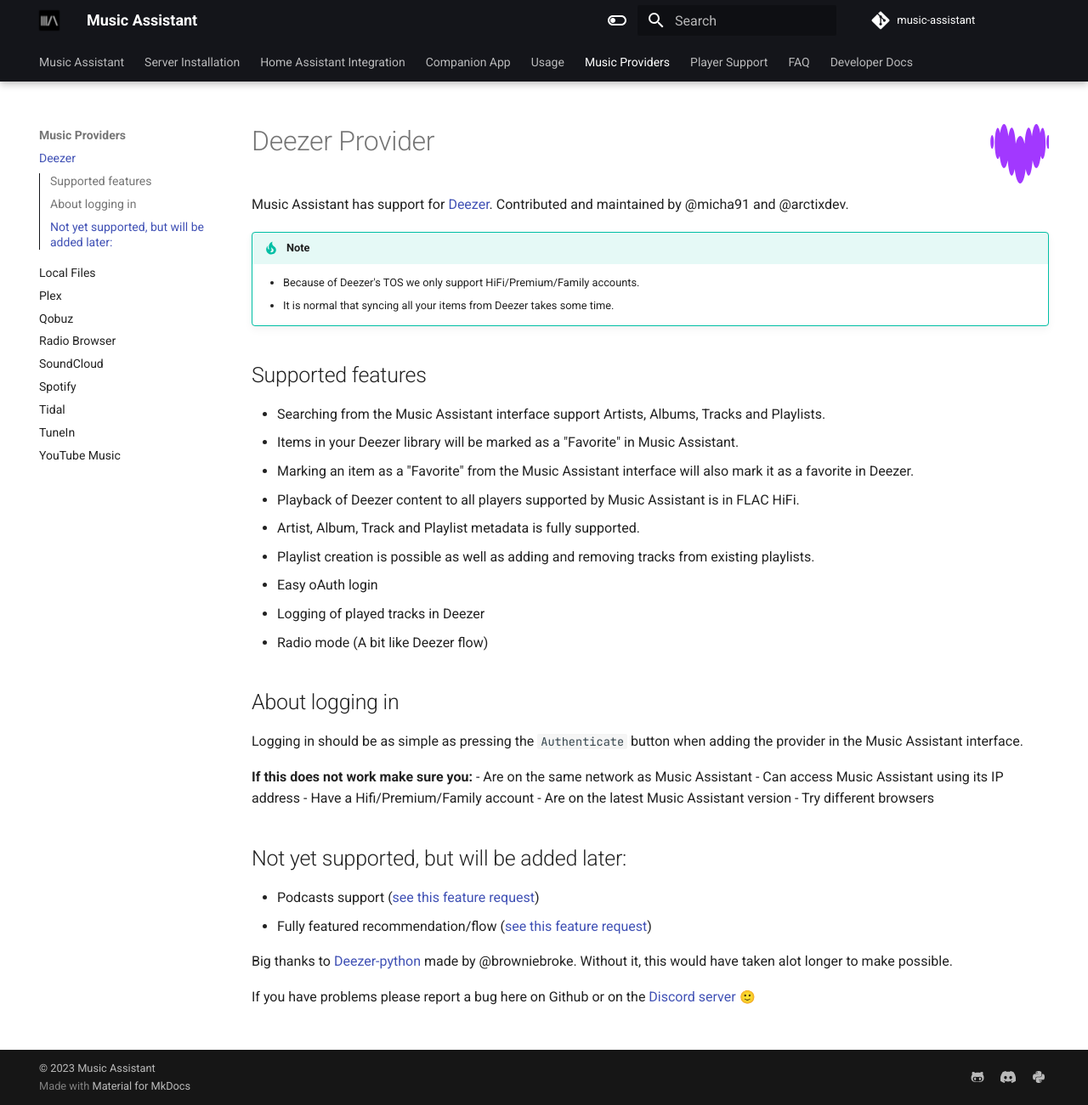
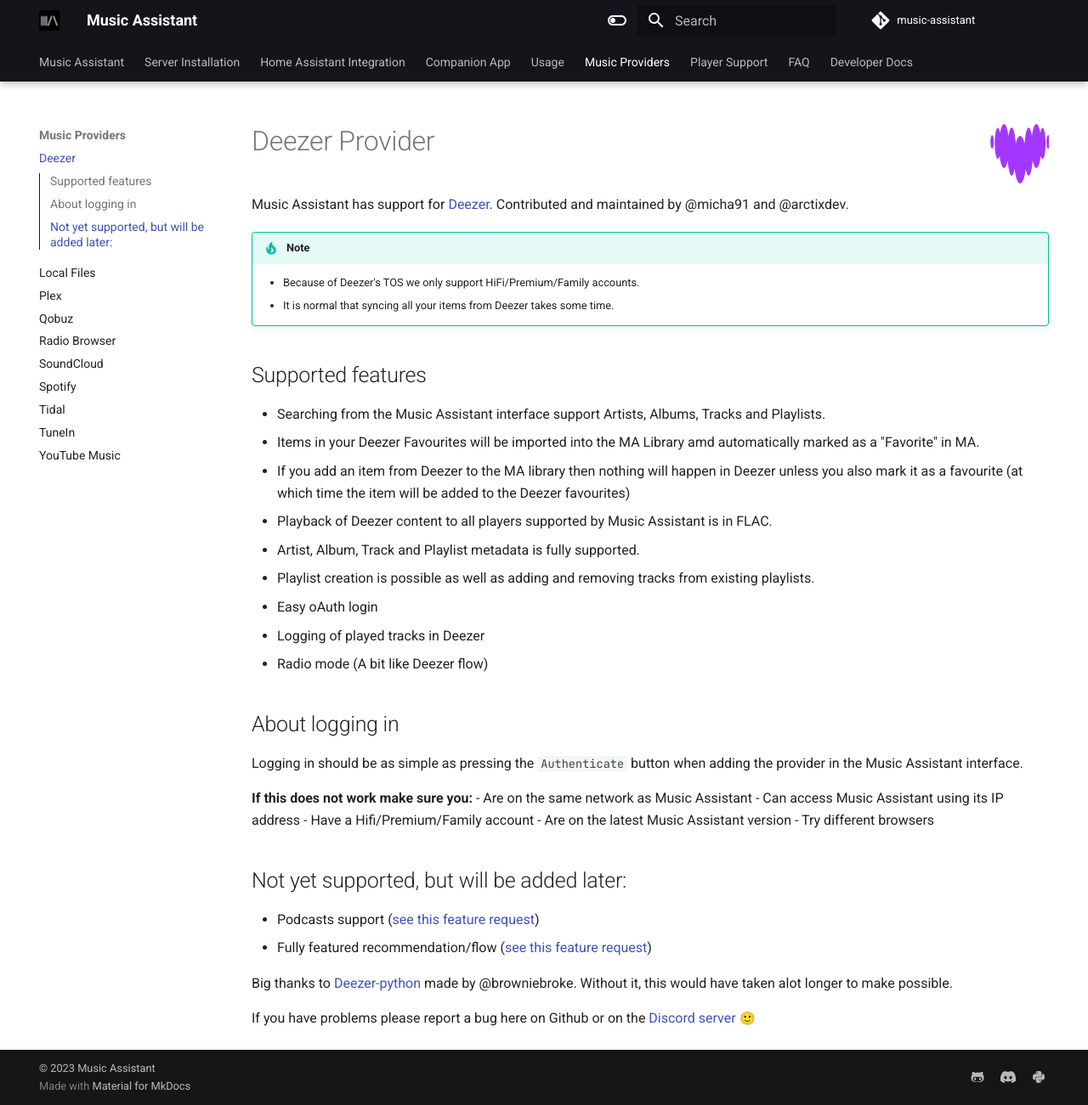
Before and after one commit to pwbriggs/music-assistant.github.io, an MkDocs documentation site: the page built from docs/music-providers/deezer.md, in a window 1280 px wide and 1301 px high. Shown: the whole window at 85% size. Built offline with MkDocs 1.6.1 and Material for MkDocs 9.7.7, drawn with Linux system fonts in a browser that asks for light colours; emoji names are drawn with the system emoji font.

Commit message:
Clarification of library / favourites behaviour

```diff
--- a/docs/music-providers/deezer.md
+++ b/docs/music-providers/deezer.md
@@ -8,9 +8,9 @@
 
 ## Supported features
 - Searching from the Music Assistant interface support Artists, Albums, Tracks and Playlists.
-- Items in your Deezer library will be marked as a "Favorite" in Music Assistant.
-- Marking an item as a "Favorite" from the Music Assistant interface will also mark it as a favorite in Deezer.
-- Playback of Deezer content to all players supported by Music Assistant is in FLAC HiFi.
+- Items in your Deezer Favourites will be imported into the MA Library amd automatically marked as a "Favorite" in MA.
+- If you add an item from Deezer to the MA library then nothing will happen in Deezer unless you also mark it as a favourite (at which time the item will be added to the Deezer favourites)
+- Playback of Deezer content to all players supported by Music Assistant is in FLAC.
 - Artist, Album, Track and Playlist metadata is fully supported.
 - Playlist creation is possible as well as adding and removing tracks from existing playlists.
 - Easy oAuth login
```
